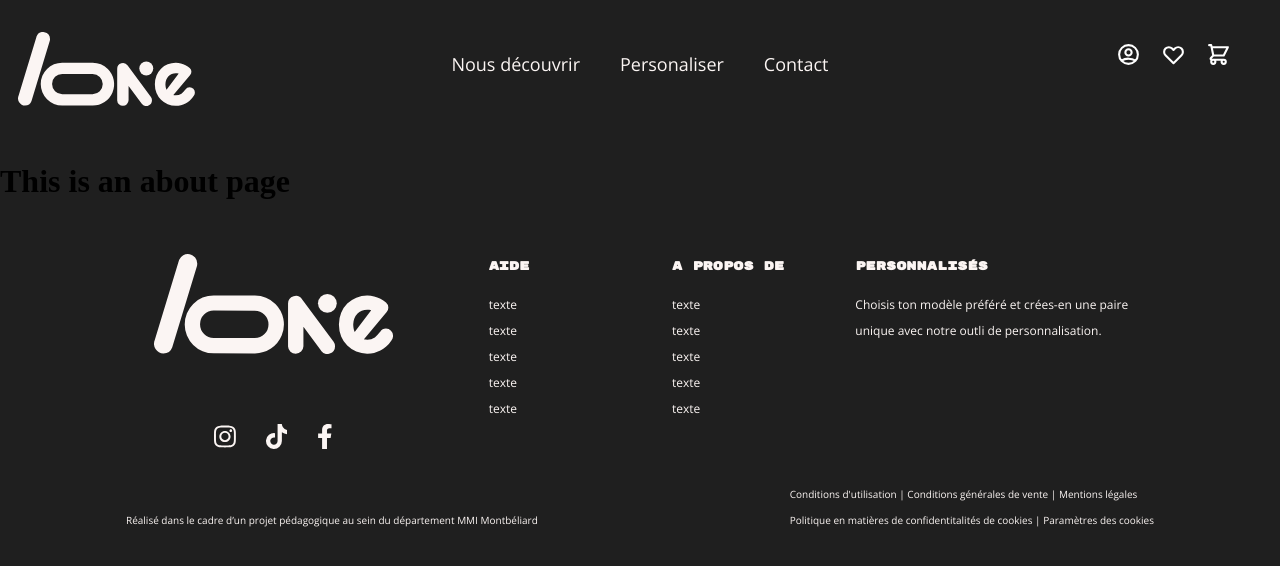
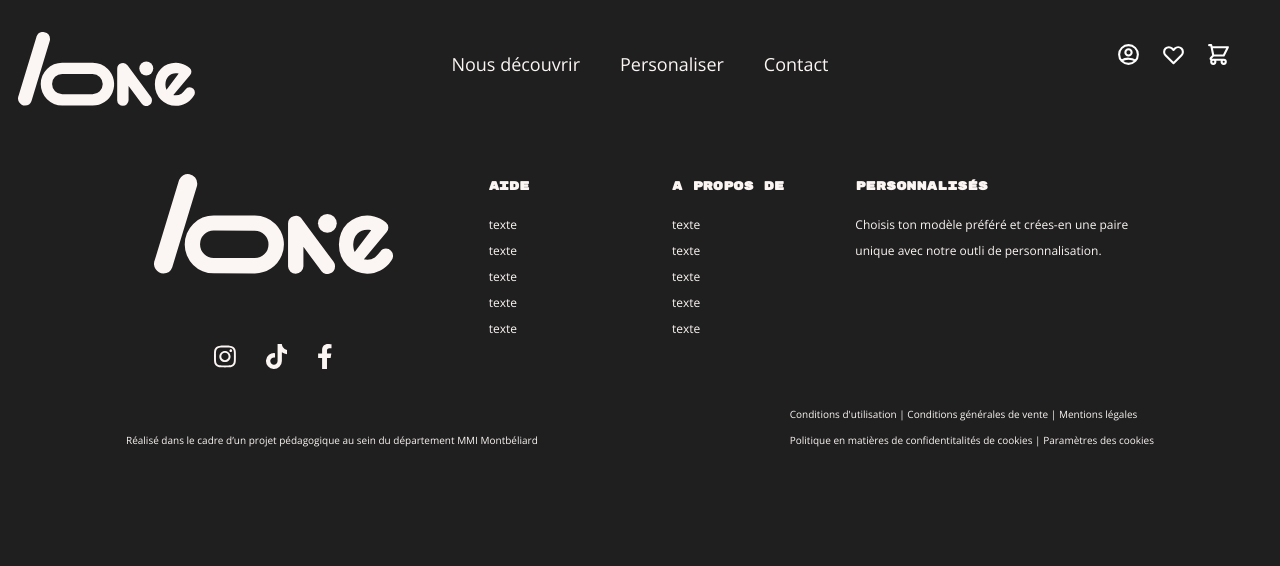
Before and after one commit to clementvilla/lone-vueJS, a Vue app: page /about in a window 1280 px wide. Shown: the top 566 px of the page. Built offline with nearby package versions, Linux system fonts and the light colour scheme.

Commit message:
page à propos

```diff
--- a/src/views/About.vue
+++ b/src/views/About.vue
@@ -1,5 +1,5 @@
 <template>
-  <div class="about">
-    <h1>This is an about page</h1>
+  <div class="concept">
+
   </div>
 </template>
```
